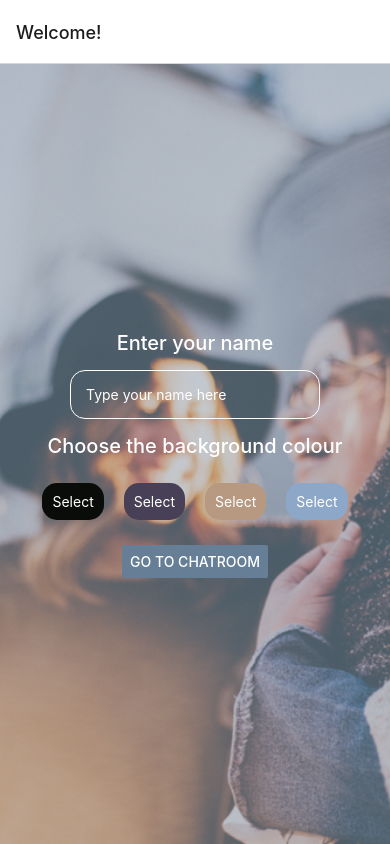
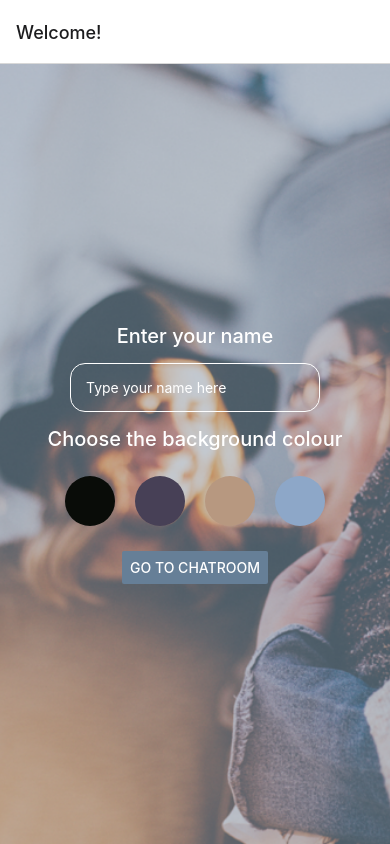
Before and after one commit to Alicja-in-Wonderland/chat-app, a React Native app: screen / in a window 390 px wide. Built offline with nearby package versions, Linux system fonts and the light colour scheme.

Commit message:
Updates styling

```diff
--- a/components/Chat.js
+++ b/components/Chat.js
@@ -24,7 +24,8 @@ const styles = StyleSheet.create({
         alignItems: 'center'
     },
     textColour: {
-        color: 'white'
+        color: 'white',
+        fontSize: 25
     }
 });
 
--- a/components/Start.js
+++ b/components/Start.js
@@ -18,16 +18,12 @@ const Start = ({ navigation }) => {
                 <Text style={styles.text}>Choose the background colour</Text>
                 <View style={{ flexDirection: 'row' }}>
                     <TouchableOpacity style={styles.bg1} onPress={() => setColour("#090C08")}>
-                        <Text style={styles.bgText}>Select</Text>
                     </TouchableOpacity>
                     <TouchableOpacity style={styles.bg2} onPress={() => setColour("#474056")}>
-                        <Text style={styles.bgText}>Select</Text>
                     </TouchableOpacity>
                     <TouchableOpacity style={styles.bg3} onPress={() => setColour("#B79880")}>
-                        <Text style={styles.bgText}>Select</Text>
                     </TouchableOpacity>
                     <TouchableOpacity style={styles.bg4} onPress={() => setColour("#8DA7C8")}>
-                        <Text style={styles.bgText}>Select</Text>
                     </TouchableOpacity>
                 </View>
                 <Button color="#667F97"
@@ -48,9 +44,6 @@ const styles = StyleSheet.create({
         textAlign: 'center',
         marginBottom: 15
     },
-    bgText: {
-        color: 'white'
-    },
     textInput: {
         color: 'white',
         padding: 15,
@@ -70,34 +63,42 @@ const styles = StyleSheet.create({
     bg1: {
         alignItems: 'center',
         backgroundColor: '#090C08',
+        width: 50,
+        height: 50,
         padding: 10,
         margin: 10,
         marginBottom: 25,
-        borderRadius: 15
+        borderRadius: 25
     },
     bg2: {
         alignItems: 'center',
         backgroundColor: '#474056',
+        width: 50,
+        height: 50,
         padding: 10,
         margin: 10,
         marginBottom: 25,
-        borderRadius: 15
+        borderRadius: 25
     },
     bg3: {
         alignItems: 'center',
         backgroundColor: '#B79880',
+        width: 50,
+        height: 50,
         padding: 10,
         margin: 10,
         marginBottom: 25,
-        borderRadius: 15
+        borderRadius: 25
     },
     bg4: {
         alignItems: 'center',
         backgroundColor: '#8DA7C8',
+        width: 50,
+        height: 50,
         padding: 10,
         margin: 10,
         marginBottom: 25,
-        borderRadius: 15
+        borderRadius: 25
     }
 });
 
```
